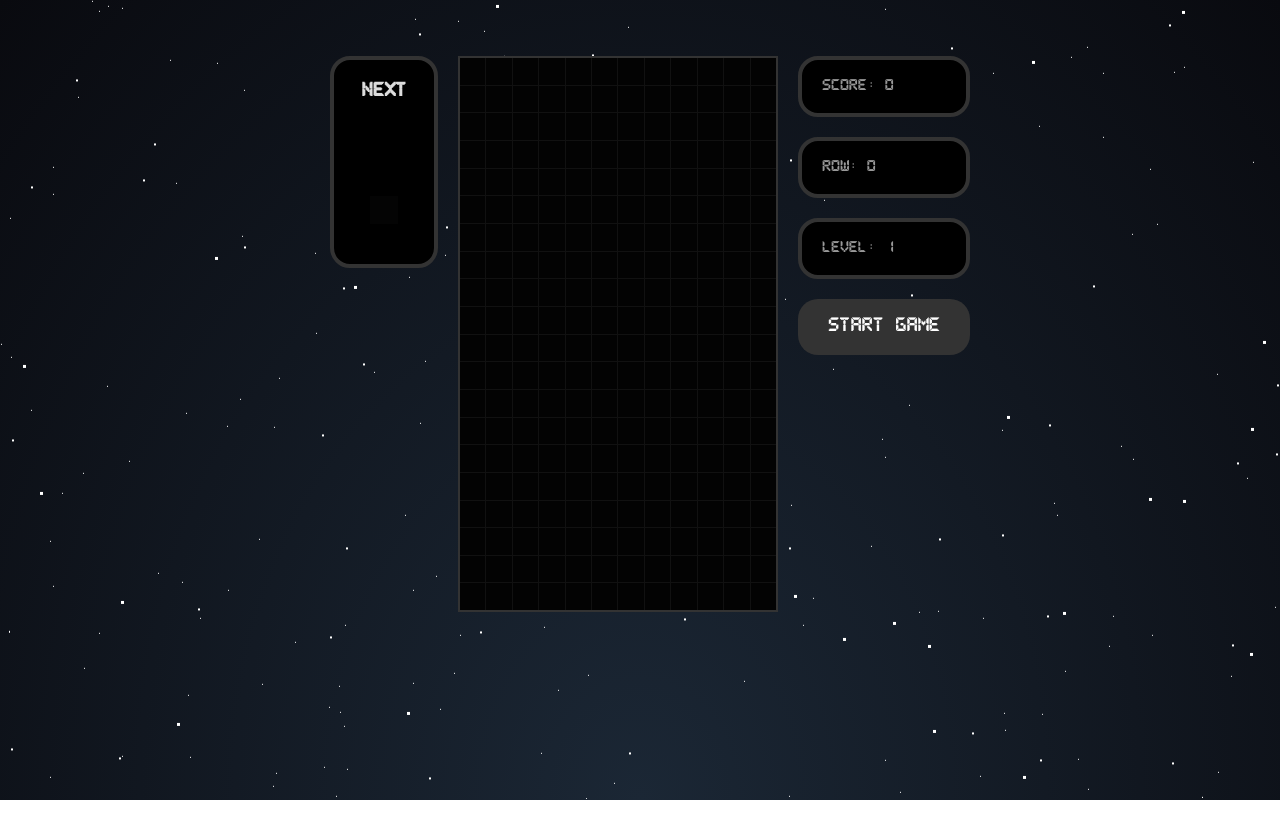
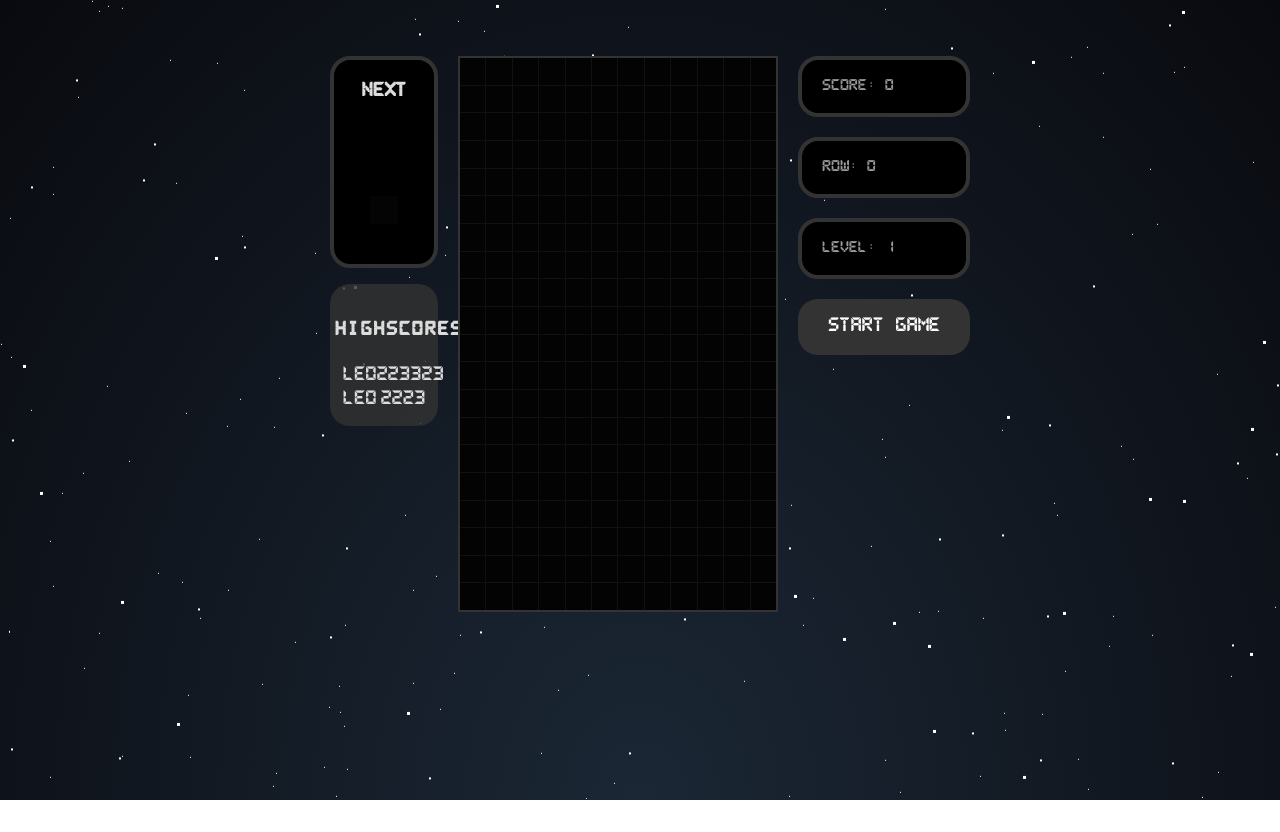
Before and after one commit to leocortezdev/react-tetris, a React (Create React App) app: page / in a window 1280 px wide. Built offline with nearby package versions, Linux system fonts and the light colour scheme.

Commit message:
Added HighScores/bug fixes

```diff
--- /dev/null
+++ b/src/components/HighScore.jsx
@@ -0,0 +1,22 @@
+import React from "react";
+
+import { StyledHighscore, PlayerScore } from "./styles/StyledHighscore";
+
+const HighScore = ({ highScores }) => {
+  return (
+    <StyledHighscore>
+      <h4 className="title">Highscores</h4>
+      {console.log(highScores)}
+      {highScores.length !== 0
+        ? highScores.sort((a, b) => b.score - a.score).map((highscore, i) => (
+            <PlayerScore key={i}>
+              <span className="name">{highscore.name}</span>
+              <span className="score">{highscore.score}</span>
+            </PlayerScore>
+          ))
+        : <p>Loading...</p>}
+    </StyledHighscore>
+  );
+};
+
+export default React.memo(HighScore);
--- a/src/components/Tetris.jsx
+++ b/src/components/Tetris.jsx
@@ -9,6 +9,7 @@ import { createStage, collisionDetection } from "./logic/gameHelper";
 import Stage from "./Stage";
 import Display from "./Display";
 import StartButton from "./StartButton";
+import HighScore from "./HighScore";
 
 // Custom Hooks
 import { useInterval } from "./hooks/useInterval";
@@ -33,6 +34,11 @@ const Tetris = () => {
     useGameStatus(rowsCleared);
 
   console.log("re-render");
+
+  const fakeHighScores = [
+    { name: "leo", score: 2223 },
+    { name: "leo", score: 223323 },
+  ];
 
   const movePlayer = (dir) => {
     if (!collisionDetection(player, stage, { x: dir, y: 0 })) {
@@ -119,9 +125,10 @@ const Tetris = () => {
         <aside className="next-tetrisBlock">
           <>
             <NextTetrisBlock tetrisBlock={nextBlock} />
+              <HighScore highScores={fakeHighScores}/>
           </>
         </aside>
-        <Stage stage={stage} className="stage"/>
+        <Stage stage={stage} className="stage" />
         <aside>
           {gameOver ? (
             <Display gameOver={gameOver} text="Game Over" />
--- a/src/components/logic/gameHelper.js
+++ b/src/components/logic/gameHelper.js
@@ -8,6 +8,7 @@ export const createStage = () => {
 };
 
 export const collisionDetection = (player, stage, { x: moveX, y: moveY }) => {
+
   for (let y = 0; y < player.tetrisBlock.length; y++) {
     for (let x = 0; x < player.tetrisBlock[y].length; x++) {
       // check to see if its a tetris block cell
```
Also changed, not shown: 1 other file (tests, documents, lock files or other folders).
